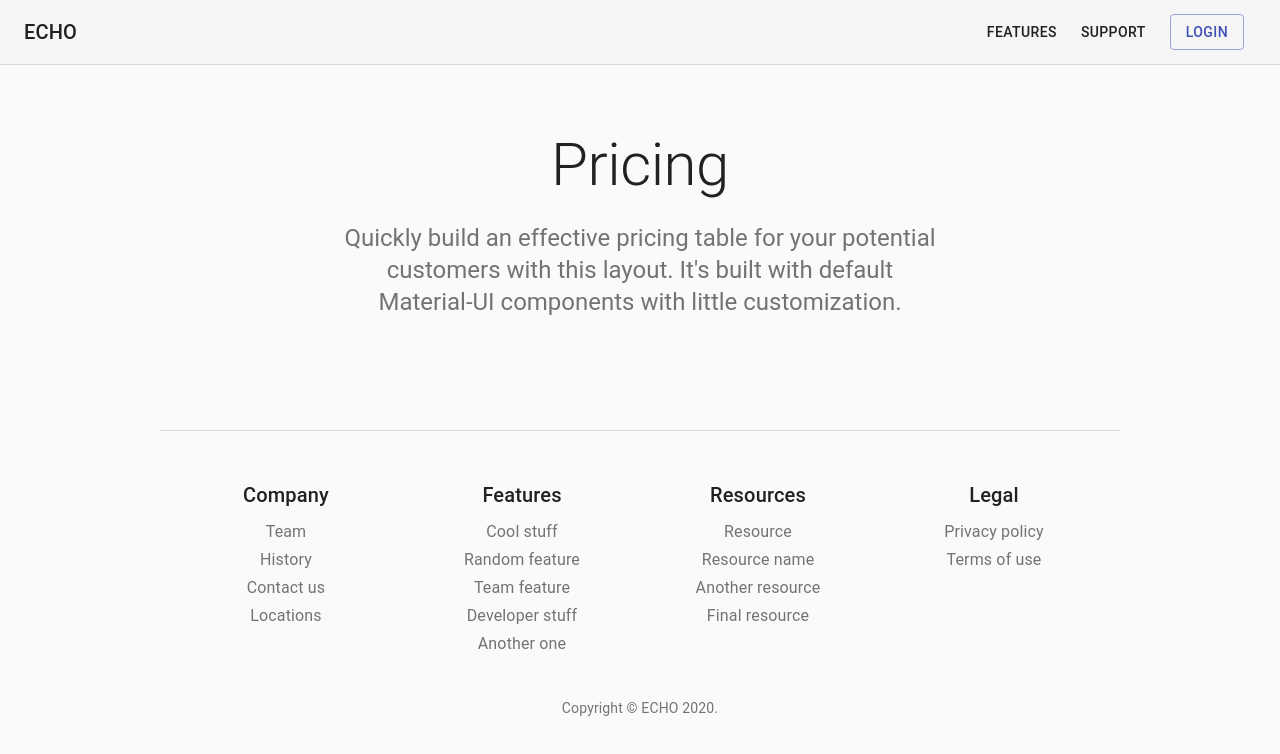
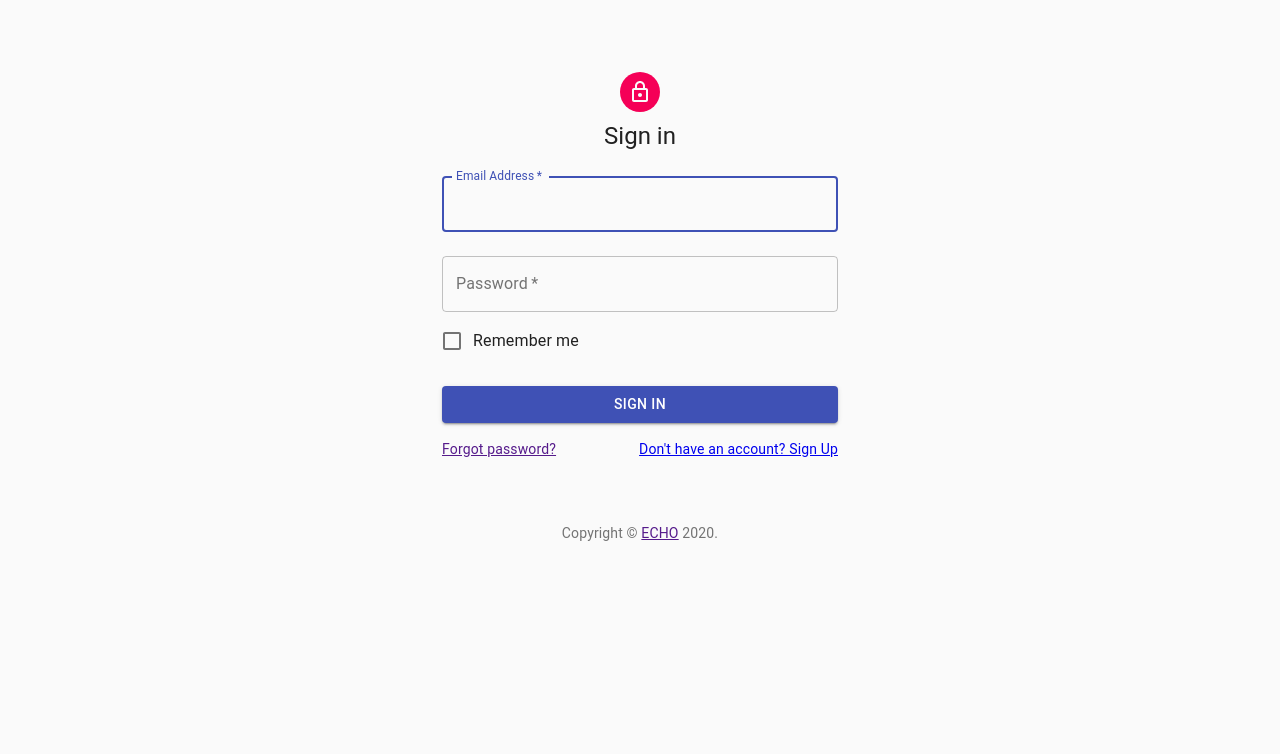
Before and after one commit to Siddharths8212376/HackStudio-Project, a React (Create React App) app in the folder react-app/: page /login in a window 1280 px wide. Shown: the top 754 px of the page. Built offline with nearby package versions, Linux system fonts and the light colour scheme.

Commit message:
added the routing

```diff
--- a/package.json
+++ b/package.json
@@ -12,6 +12,7 @@
   "dependencies": {
     "body-parser": "^1.19.0",
     "concurrently": "^5.1.0",
+    "create-react-app": "^3.4.0",
     "express": "^4.17.1"
   },
   "devDependencies": {
--- a/react-app/src/components/Landing.js
+++ b/react-app/src/components/Landing.js
@@ -10,10 +10,11 @@ import Grid from '@material-ui/core/Grid';
 import StarIcon from '@material-ui/icons/StarBorder';
 import Toolbar from '@material-ui/core/Toolbar';
 import Typography from '@material-ui/core/Typography';
-import Link from '@material-ui/core/Link';
+// import Link from '@material-ui/core/Link';
 import { makeStyles } from '@material-ui/core/styles';
 import Container from '@material-ui/core/Container';
 import Box from '@material-ui/core/Box';
+import { Link } from 'react-router-dom';
 
 function Copyright() {
   return (
@@ -111,9 +112,11 @@ export default function Pricing() {
               Support
             </Link>
           </nav>
+          <Link to="/login">
           <Button href="#" color="primary" variant="outlined" className={classes.link}>
             Login
           </Button>
+          </Link>
         </Toolbar>
       </AppBar>
       {/* Hero unit */}
--- a/react-app/src/components/SignIn.js
+++ b/react-app/src/components/SignIn.js
@@ -5,13 +5,14 @@ import CssBaseline from '@material-ui/core/CssBaseline';
 import TextField from '@material-ui/core/TextField';
 import FormControlLabel from '@material-ui/core/FormControlLabel';
 import Checkbox from '@material-ui/core/Checkbox';
-import Link from '@material-ui/core/Link';
+// import Link from '@material-ui/core/Link';
 import Grid from '@material-ui/core/Grid';
 import Box from '@material-ui/core/Box';
 import LockOutlinedIcon from '@material-ui/icons/LockOutlined';
 import Typography from '@material-ui/core/Typography';
 import { makeStyles } from '@material-ui/core/styles';
 import Container from '@material-ui/core/Container';
+import { Link } from 'react-router-dom';
 
 function Copyright() {
   return (
@@ -102,7 +103,7 @@ export default function SignIn() {
               </Link>
             </Grid>
             <Grid item>
-              <Link href="#" variant="body2">
+              <Link to='/signup'>
                 {"Don't have an account? Sign Up"}
               </Link>
             </Grid>
--- a/react-app/src/components/SignUp.js
+++ b/react-app/src/components/SignUp.js
@@ -5,13 +5,14 @@ import CssBaseline from '@material-ui/core/CssBaseline';
 import TextField from '@material-ui/core/TextField';
 import FormControlLabel from '@material-ui/core/FormControlLabel';
 import Checkbox from '@material-ui/core/Checkbox';
-import Link from '@material-ui/core/Link';
+// import Link from '@material-ui/core/Link';
 import Grid from '@material-ui/core/Grid';
 import Box from '@material-ui/core/Box';
 import LockOutlinedIcon from '@material-ui/icons/LockOutlined';
 import Typography from '@material-ui/core/Typography';
 import { makeStyles } from '@material-ui/core/styles';
 import Container from '@material-ui/core/Container';
+import { Link } from 'react-router-dom';
 
 function Copyright() {
   return (
@@ -125,7 +126,7 @@ export default function SignUp() {
           </Button>
           <Grid container justify="flex-end">
             <Grid item>
-              <Link href="#" variant="body2">
+              <Link to='/login'>
                 Already have an account? Sign in
               </Link>
             </Grid>
--- a/react-app/src/index.js
+++ b/react-app/src/index.js
@@ -1,10 +1,24 @@
 import React from 'react';
 import ReactDOM from 'react-dom';
 import './index.css';
+import { Route, Link, BrowserRouter as Router } from 'react-router-dom';
 import App from './App';
 import * as serviceWorker from './serviceWorker';
+import Landing from './components/Landing';
+import SignIn from './components/SignIn';
+import SignUp from './components/SignUp';
 
-ReactDOM.render(<App />, document.getElementById('root'));
+const routing = (
+    <Router>
+        <div>
+            <Route exact path='/' component={App}/>
+            <Route path='/signup' component={SignUp} />
+            <Route path='/login' component={SignIn} />
+        </div>
+    </Router>
+)
+
+ReactDOM.render(routing, document.getElementById('root'));
 
 // If you want your app to work offline and load faster, you can change
 // unregister() to register() below. Note this comes with some pitfalls.
```
